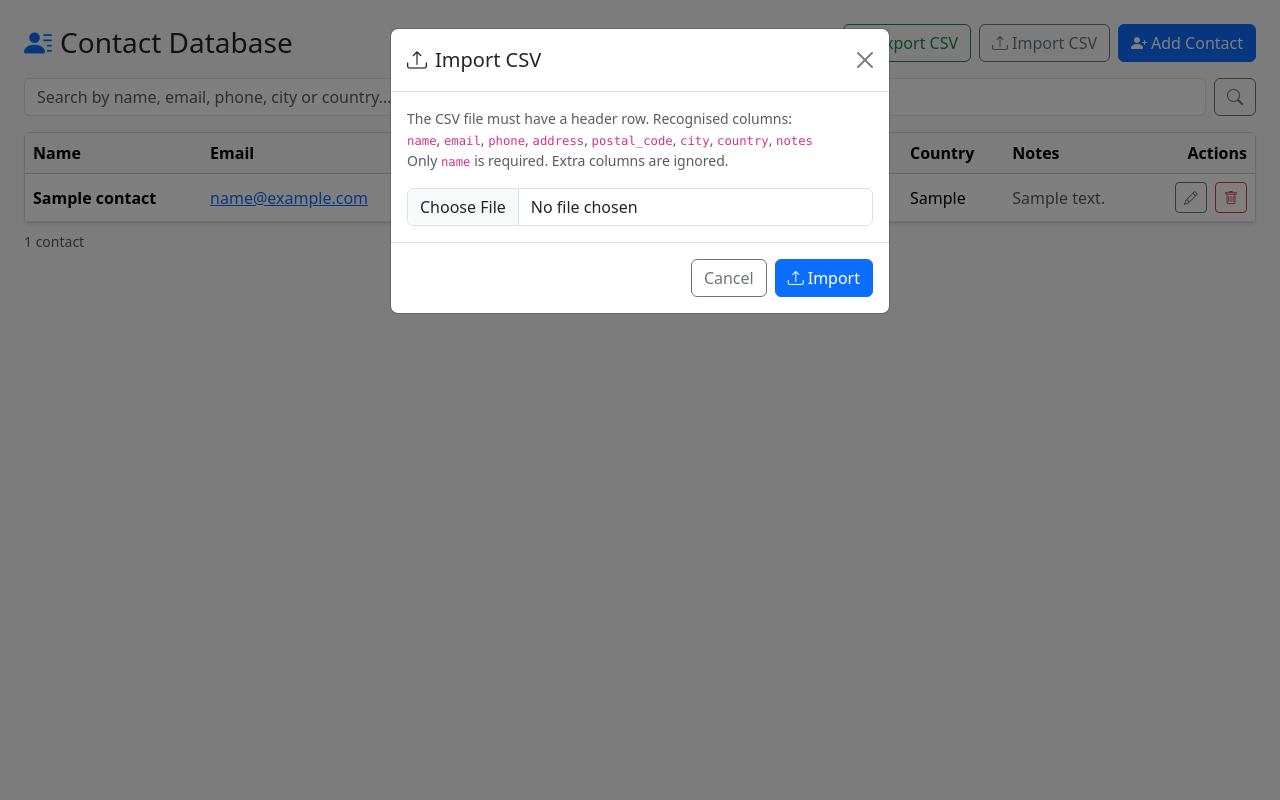
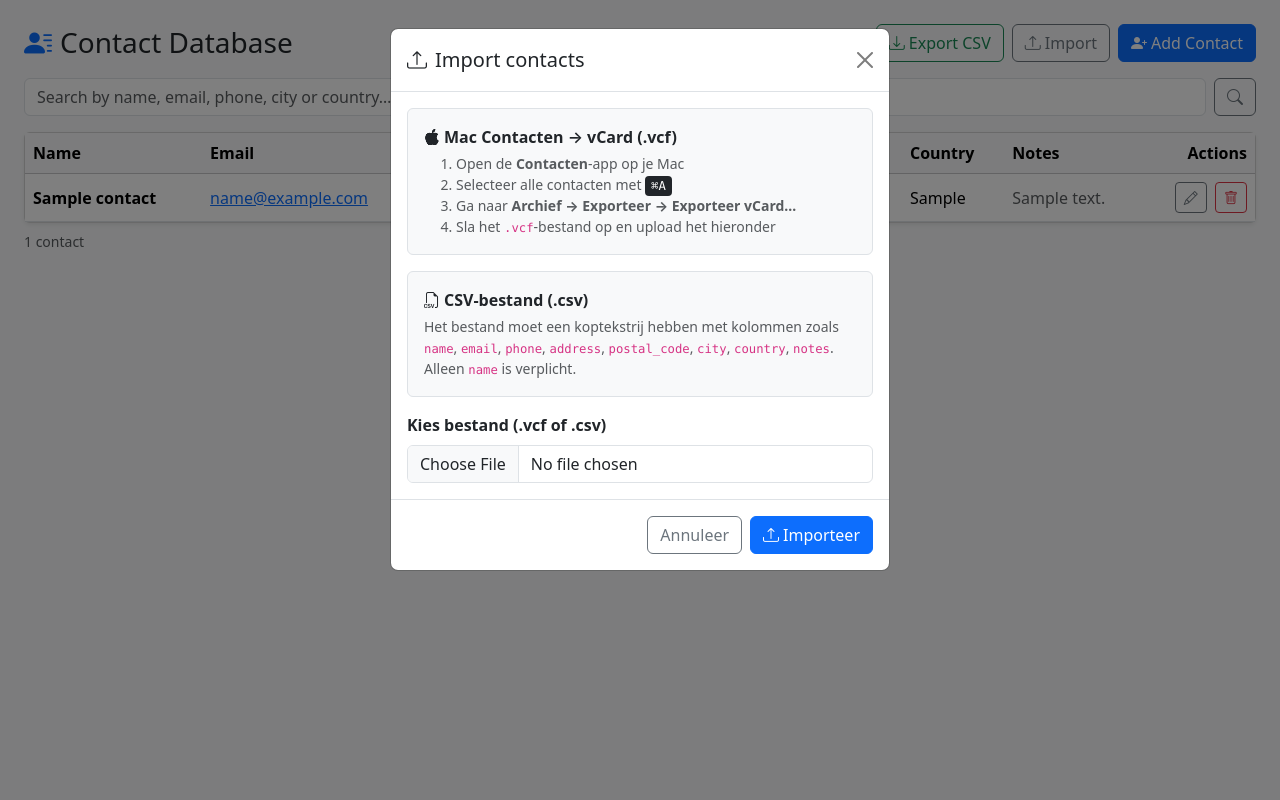
Before and after one commit to Cypres11/hello-world, a Flask app: page / in a window 1280 px wide, after a click on "Import". Run offline with Flask 3, Linux system fonts and the light colour scheme; tables that the repository leaves empty hold one stand-in row (values such as "Sample post"); some libraries are stand-ins or nearby versions.

Commit message:
Add vCard (.vcf) import for Mac Contacts
- Parse vCard files with vobject: maps FN, EMAIL, TEL, ADR, NOTE
- Import route now auto-detects .vcf vs .csv by file extension
- Import modal shows step-by-step Mac Contacten export instructions
- requirements.txt: add vobject>=0.9

https://claude.ai/code/session_01GU7vC2h9wF2BWfjW3fzBAF

```diff
--- a/app.py
+++ b/app.py
@@ -2,6 +2,7 @@ import csv
 import io
 import sqlite3
 import os
+import vobject
 from flask import Flask, render_template, request, redirect, url_for, flash, Response
 
 app = Flask(__name__)
@@ -130,37 +131,94 @@ def export_csv():
     )
 
 
+def _insert_contacts(conn, rows):
+    """Insert a list of dicts (keyed by FIELDS) into the database."""
+    added = skipped = 0
+    for row in rows:
+        name = (row.get("name") or "").strip()
+        if not name:
+            skipped += 1
+            continue
+        conn.execute(
+            """INSERT INTO contacts (name,email,phone,address,postal_code,city,country,notes)
+               VALUES (?,?,?,?,?,?,?,?)""",
+            [(row.get(f) or "").strip() for f in FIELDS],
+        )
+        added += 1
+    return added, skipped
+
+
+def _parse_vcard(content):
+    """Parse a vCard string and return a list of contact dicts."""
+    rows = []
+    for vcard in vobject.readComponents(content):
+        row = {f: "" for f in FIELDS}
+        try:
+            row["name"] = str(vcard.fn.value).strip()
+        except Exception:
+            pass
+        try:
+            row["email"] = str(vcard.email.value).strip()
+        except Exception:
+            pass
+        try:
+            # Use first telephone number found
+            row["phone"] = str(vcard.tel.value).strip()
+        except Exception:
+            pass
+        try:
+            adr = vcard.adr.value
+            row["address"] = (adr.street or "").strip()
+            row["city"] = (adr.city or "").strip()
+            row["postal_code"] = (adr.code or "").strip()
+            row["country"] = (adr.country or "").strip()
+        except Exception:
+            pass
+        try:
+            row["notes"] = str(vcard.note.value).strip()
+        except Exception:
+            pass
+        rows.append(row)
+    return rows
+
+
 @app.route("/import", methods=["POST"])
-def import_csv():
+def import_contacts():
     file = request.files.get("csvfile")
-    if not file or not file.filename.endswith(".csv"):
-        flash("Please select a .csv file.", "danger")
+    if not file or not file.filename:
+        flash("Please select a file.", "danger")
         return redirect(url_for("index"))
 
-    stream = io.StringIO(file.stream.read().decode("utf-8-sig"))
-    reader = csv.DictReader(stream)
-    # Normalise header names: lowercase + strip spaces
-    reader.fieldnames = [h.strip().lower().replace(" ", "_") for h in (reader.fieldnames or [])]
+    filename = file.filename.lower()
+    content = file.stream.read()
 
-    if "name" not in reader.fieldnames:
-        flash("CSV must have a 'name' column.", "danger")
+    if filename.endswith(".vcf"):
+        try:
+            rows = _parse_vcard(content.decode("utf-8-sig"))
+        except Exception as e:
+            flash(f"Could not read vCard file: {e}", "danger")
+            return redirect(url_for("index"))
+
+    elif filename.endswith(".csv"):
+        stream = io.StringIO(content.decode("utf-8-sig"))
+        reader = csv.DictReader(stream)
+        reader.fieldnames = [h.strip().lower().replace(" ", "_") for h in (reader.fieldnames or [])]
+        if "name" not in reader.fieldnames:
+            flash("CSV must have a 'name' column.", "danger")
+            return redirect(url_for("index"))
+        rows = list(reader)
+
+    else:
+        flash("Please select a .vcf (vCard) or .csv file.", "danger")
         return redirect(url_for("index"))
 
-    added = skipped = 0
     with get_db() as conn:
-        for row in reader:
-            name = row.get("name", "").strip()
-            if not name:
-                skipped += 1
-                continue
-            conn.execute(
-                """INSERT INTO contacts (name,email,phone,address,postal_code,city,country,notes)
-                   VALUES (?,?,?,?,?,?,?,?)""",
-                [row.get(f, "").strip() for f in FIELDS],
-            )
-            added += 1
+        added, skipped = _insert_contacts(conn, rows)
 
-    flash(f"Imported {added} contact(s){f', skipped {skipped} row(s) without a name' if skipped else ''}.", "success")
+    msg = f"Imported {added} contact(s)"
+    if skipped:
+        msg += f", skipped {skipped} row(s) without a name"
+    flash(msg + ".", "success")
     return redirect(url_for("index"))
 
 
--- a/requirements.txt
+++ b/requirements.txt
@@ -1 +1,2 @@
 flask>=3.0
+vobject>=0.9
--- a/templates/index.html
+++ b/templates/index.html
@@ -25,7 +25,7 @@
 
       <!-- Import trigger -->
       <button class="btn btn-outline-secondary" data-bs-toggle="modal" data-bs-target="#importModal">
-        <i class="bi bi-upload me-1"></i>Import CSV
+        <i class="bi bi-upload me-1"></i>Import
       </button>
 
       <!-- Add contact -->
@@ -113,22 +113,40 @@
   <div class="modal-dialog">
     <div class="modal-content">
       <div class="modal-header">
-        <h5 class="modal-title" id="importModalLabel"><i class="bi bi-upload me-2"></i>Import CSV</h5>
+        <h5 class="modal-title" id="importModalLabel"><i class="bi bi-upload me-2"></i>Import contacts</h5>
         <button type="button" class="btn-close" data-bs-dismiss="modal"></button>
       </div>
-      <form method="post" action="{{ url_for('import_csv') }}" enctype="multipart/form-data">
+      <form method="post" action="{{ url_for('import_contacts') }}" enctype="multipart/form-data">
         <div class="modal-body">
-          <p class="text-muted small mb-3">
-            The CSV file must have a header row. Recognised columns:<br>
-            <code>name</code>, <code>email</code>, <code>phone</code>, <code>address</code>,
-            <code>postal_code</code>, <code>city</code>, <code>country</code>, <code>notes</code><br>
-            Only <code>name</code> is required. Extra columns are ignored.
-          </p>
-          <input type="file" name="csvfile" accept=".csv" class="form-control" required>
+
+          <!-- vCard tab -->
+          <div class="mb-3 p-3 bg-light rounded border">
+            <p class="fw-semibold mb-1"><i class="bi bi-apple me-1"></i>Mac Contacten → vCard (.vcf)</p>
+            <ol class="small text-muted mb-0">
+              <li>Open de <strong>Contacten</strong>-app op je Mac</li>
+              <li>Selecteer alle contacten met <kbd>⌘A</kbd></li>
+              <li>Ga naar <strong>Archief → Exporteer → Exporteer vCard…</strong></li>
+              <li>Sla het <code>.vcf</code>-bestand op en upload het hieronder</li>
+            </ol>
+          </div>
+
+          <div class="mb-3 p-3 bg-light rounded border">
+            <p class="fw-semibold mb-1"><i class="bi bi-filetype-csv me-1"></i>CSV-bestand (.csv)</p>
+            <p class="small text-muted mb-0">
+              Het bestand moet een koptekstrij hebben met kolommen zoals
+              <code>name</code>, <code>email</code>, <code>phone</code>, <code>address</code>,
+              <code>postal_code</code>, <code>city</code>, <code>country</code>, <code>notes</code>.
+              Alleen <code>name</code> is verplicht.
+            </p>
+          </div>
+
+          <label class="form-label fw-semibold">Kies bestand (.vcf of .csv)</label>
+          <input type="file" name="csvfile" accept=".vcf,.csv" class="form-control" required>
+
         </div>
         <div class="modal-footer">
-          <button type="button" class="btn btn-outline-secondary" data-bs-dismiss="modal">Cancel</button>
-          <button type="submit" class="btn btn-primary"><i class="bi bi-upload me-1"></i>Import</button>
+          <button type="button" class="btn btn-outline-secondary" data-bs-dismiss="modal">Annuleer</button>
+          <button type="submit" class="btn btn-primary"><i class="bi bi-upload me-1"></i>Importeer</button>
         </div>
       </form>
     </div>
```
